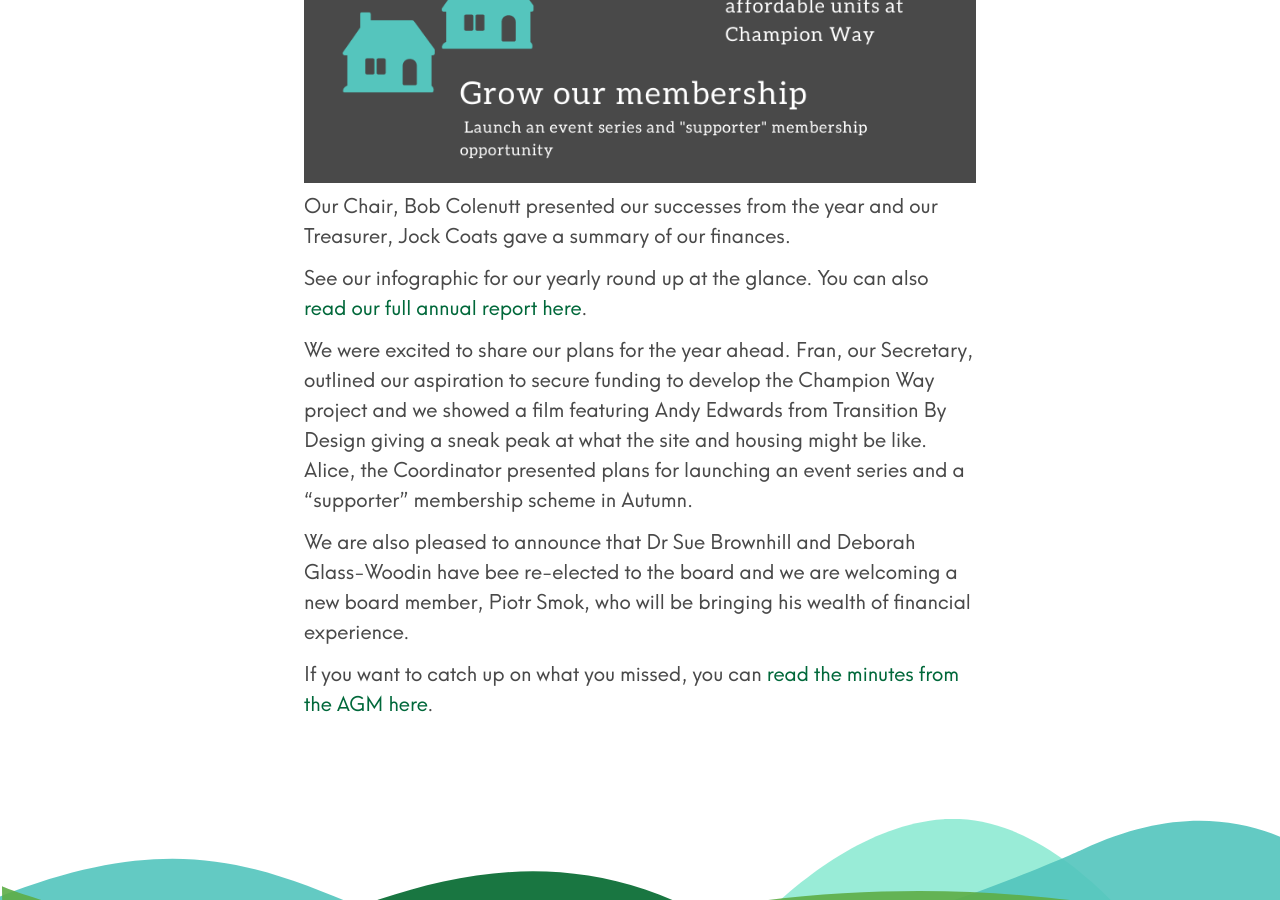
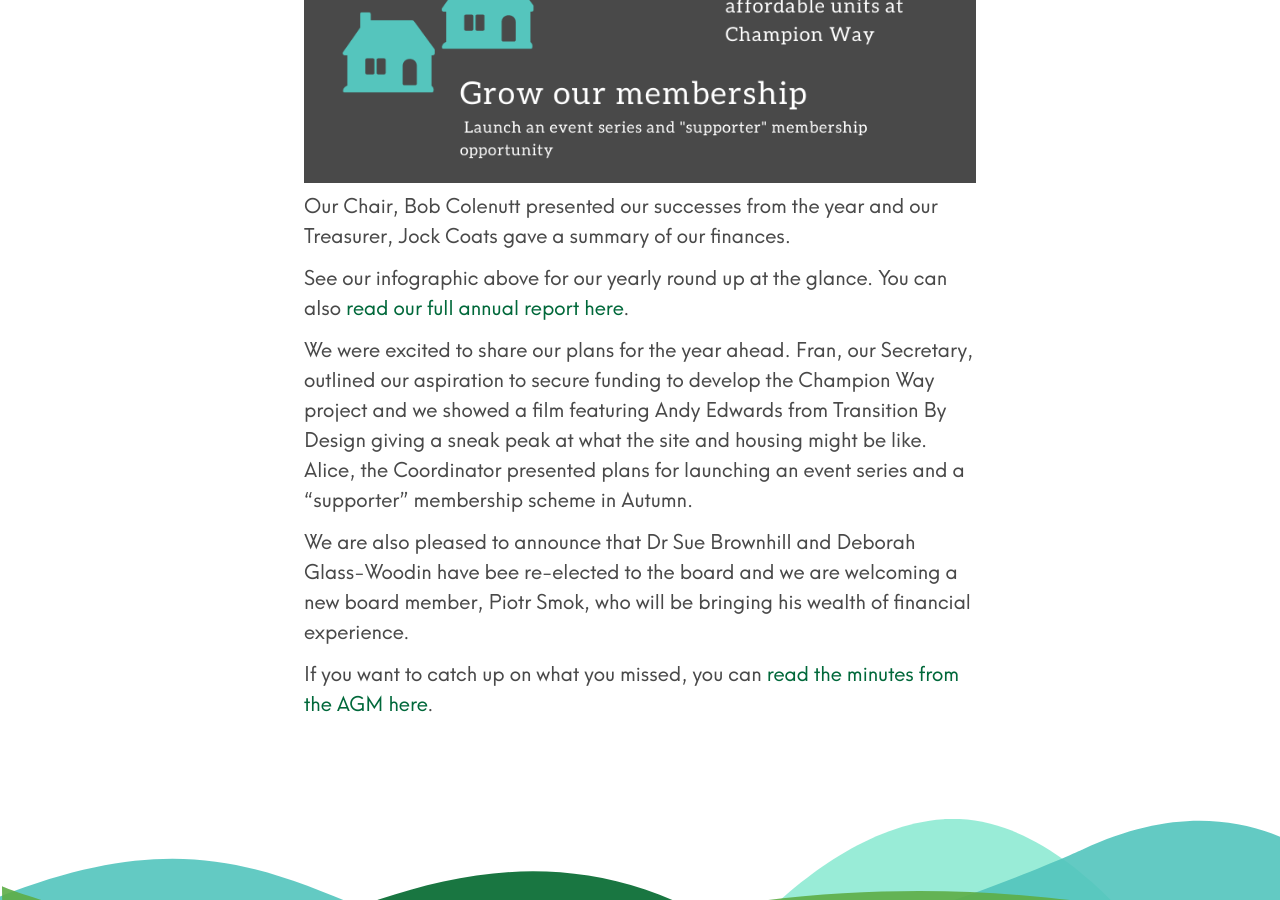
Before and after one commit to johnpuddephatt/oclt, a Jekyll site: the page built from _posts/2020-09-15-oclt-s-yearly-round-up.md, in a window 1280 px wide and 900 px high, scrolled down 2095 px. Built offline with Jekyll 4.4.1, drawn with Linux system fonts in a browser that asks for light colours.

Commit message:
Update from Forestry.io Oxfordshire CLT created uploads/2020-goals-1024x512.jpg Oxfordshire CLT updated _posts/2020-09-15-oclt-s-yearly-round-up.md

```diff
--- a/_posts/2020-09-15-oclt-s-yearly-round-up.md
+++ b/_posts/2020-09-15-oclt-s-yearly-round-up.md
@@ -9,7 +9,7 @@ OCLT held its Annual General Meeting on the 14th of September 2020, for the firs
 
 ![](/uploads/annual-report-infographic-19_20-1.png)Our Chair, Bob Colenutt presented our successes from the year and our Treasurer, Jock Coats gave a summary of our finances.
 
-See our infographic for our yearly round up at the glance. You can also [read our full annual report here]( "https://www.oclt.org.uk/uploads/oclt-annual-report-2020.pdf").
+See our infographic above for our yearly round up at the glance. You can also [read our full annual report here]( "https://www.oclt.org.uk/uploads/oclt-annual-report-2020.pdf").
 
 We were excited to share our plans for the year ahead. Fran, our Secretary, outlined our aspiration to secure funding to develop the Champion Way project and we showed a film featuring Andy Edwards from Transition By Design giving a sneak peak at what the site and housing might be like. Alice, the Coordinator presented plans for launching an event series and a "supporter" membership scheme in Autumn.
 
```
Also changed, not shown: other parts of _posts/2020-09-15-oclt-s-yearly-round-up.md (+1 -1 lines), uploads/2020-goals-1024x512.jpg (added).
